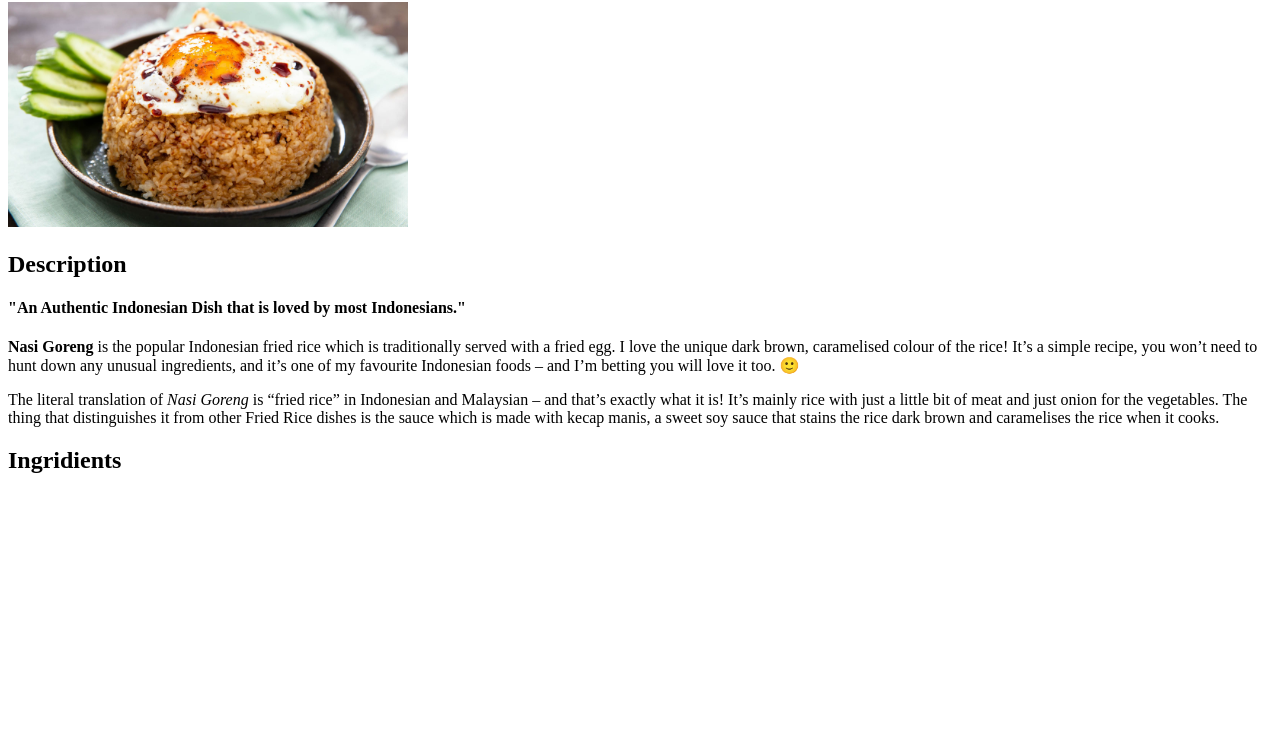
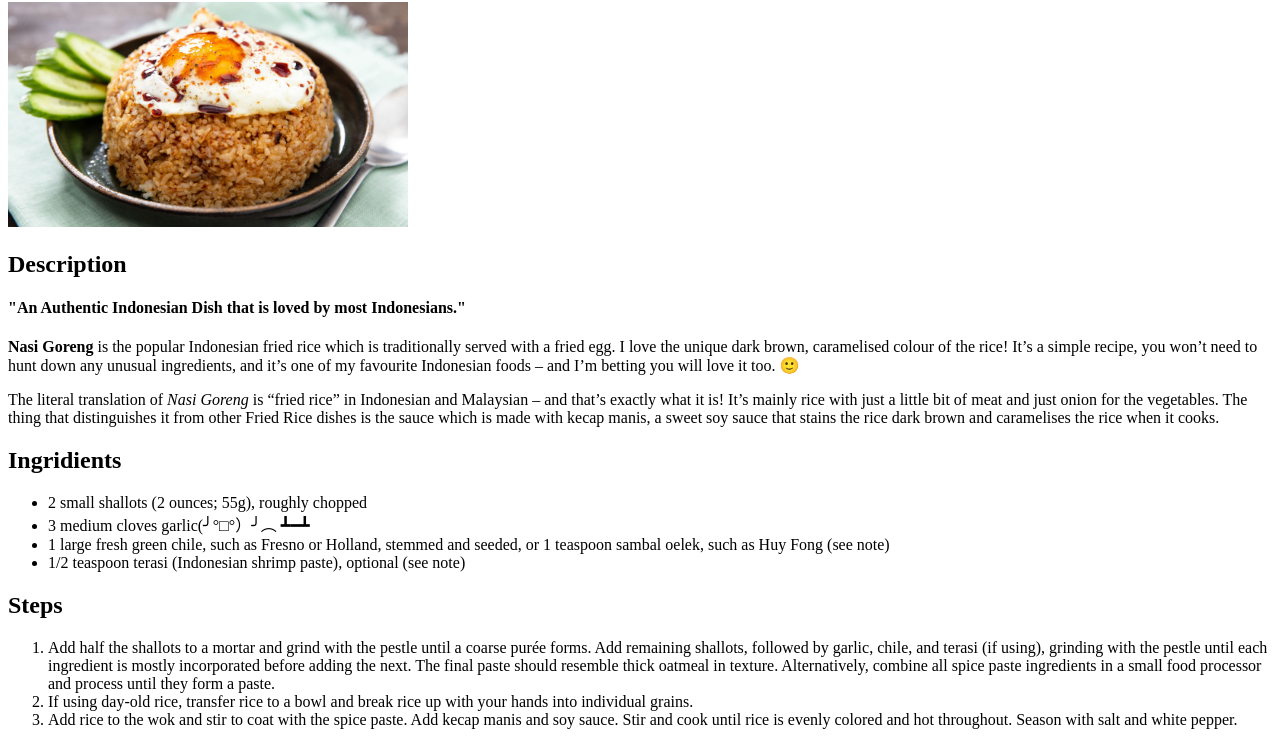
Before and after one commit to Nathan-AVG/odin-recipes, a plain HTML site: page recipes/nasi-goreng.html in a window 1280 px wide. Shown: the part 78-823 px from the top of the page. Before the commit the page ends 800 px from the top, so only its background shows below. Drawn offline with Linux system fonts and the light colour scheme.

Commit message:
new recipe

```diff
--- a/recipes/nasi-goreng.html
+++ b/recipes/nasi-goreng.html
@@ -7,6 +7,7 @@
     </head>
 
     <body>
+        <!--main display-->
         <h1>
             Nasi Goreng
         </h1>
@@ -24,8 +25,24 @@
 
             The literal translation of <em>Nasi Goreng</em> is “fried rice” in Indonesian and Malaysian – and that’s exactly what it is! It’s mainly rice with just a little bit of meat and just onion for the vegetables. The thing that distinguishes it from other Fried Rice dishes is the sauce which is made with kecap manis, a sweet soy sauce that stains the rice dark brown and caramelises the rice when it cooks.
         </p>
+        <!--ingridients-->
         <h2>
             Ingridients
         </h2>
+        <ul>
+            <li>2 small shallots (2 ounces; 55g), roughly chopped</li>
+            <li>3 medium cloves garlic(╯°□°）╯︵ ┻━┻</li>
+            <li>1 large fresh green chile, such as Fresno or Holland, stemmed and seeded, or 1 teaspoon sambal oelek, such as Huy Fong (see note)</li>
+            <li>1/2 teaspoon terasi (Indonesian shrimp paste), optional (see note)</li>
+        </ul>
+        <!--steps-->
+        <h2>
+            Steps
+        </h2>
+        <ol>
+            <li>Add half the shallots to a mortar and grind with the pestle until a coarse purée forms. Add remaining shallots, followed by garlic, chile, and terasi (if using), grinding with the pestle until each ingredient is mostly incorporated before adding the next. The final paste should resemble thick oatmeal in texture. Alternatively, combine all spice paste ingredients in a small food processor and process until they form a paste.</li>
+            <li>If using day-old rice, transfer rice to a bowl and break rice up with your hands into individual grains.</li>
+            <li>Add rice to the wok and stir to coat with the spice paste. Add kecap manis and soy sauce. Stir and cook until rice is evenly colored and hot throughout. Season with salt and white pepper.</li>
+        </ol>
     </body>
 </html>
```
Also changed, not shown: recipes/sushi.html (added).
